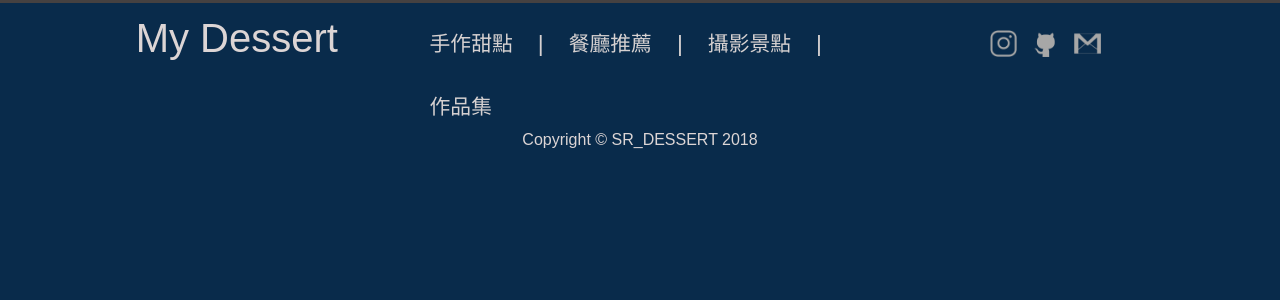
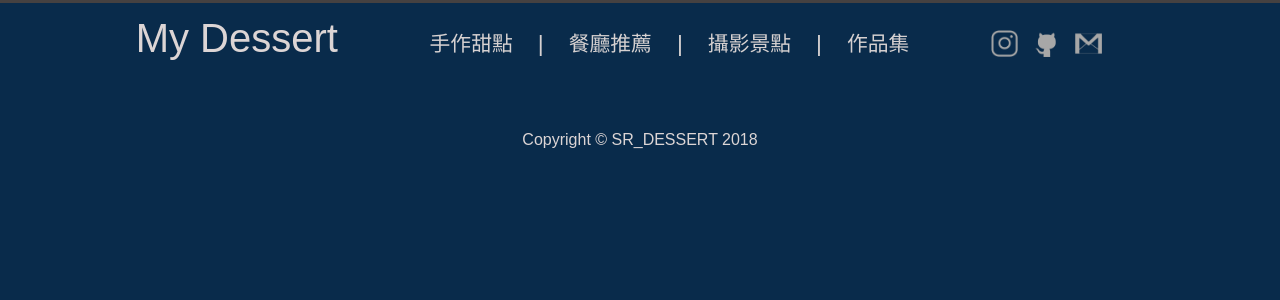
Before and after one commit to s60127h/dessert, a PHP site: page /photo.php in a window 1280 px wide. Shown: the top 300 px of the page. Run offline with PHP 8.4, Linux system fonts and the light colour scheme; some libraries are stand-ins or nearby versions.

Commit message:
fixed navbar

```diff
--- a/css/style.css
+++ b/css/style.css
@@ -8,6 +8,7 @@ html {
     background-color: #092b4b;
     width: 100%;
     font-family: Microsoft JhengHei, Arial, sans-serif;
+    padding-top: 80px;
 }
 
 .hr-style{
@@ -55,22 +56,21 @@ html {
 .nav-menu{
     margin-top: 10px;
     font-size: 130%;
-    width: 65%;
     float: left;
 }
 
-.nav ul{
+.nav-menu ul{
     margin: 0;
     padding: 0;
 }
 
-.nav li{
+.nav-menu li{
     list-style: none;
     float: left;
     margin-right: 5px;
 }
 
-.nav li p{
+.nav-menu li p{
 	margin-top: 13px;
 	font-size: 110%;
     color: #d6d1d1;
@@ -94,8 +94,18 @@ html {
     margin-top: 27px;
     margin-right: 5%;
 	margin-left: 7%;
-    width: 20%;
     float: right;
+}
+
+.nav-contact ul{
+    margin: 0;
+    padding: 0;
+}
+
+.nav-contact li{
+    list-style: none;
+    float: left;
+    margin-right: 5px;
 }
 
 .nav-contact img{
--- a/nav.php
+++ b/nav.php
@@ -1,4 +1,4 @@
-    <div class="menu-container wow slideInDown">
+    <div class="menu-container wow slideInDown fixed-top">
       <div class="menu-logo clear">
         <h1><a href="index.php">My Dessert</a></h1>
       </div><!-- menu-logo -->
```
